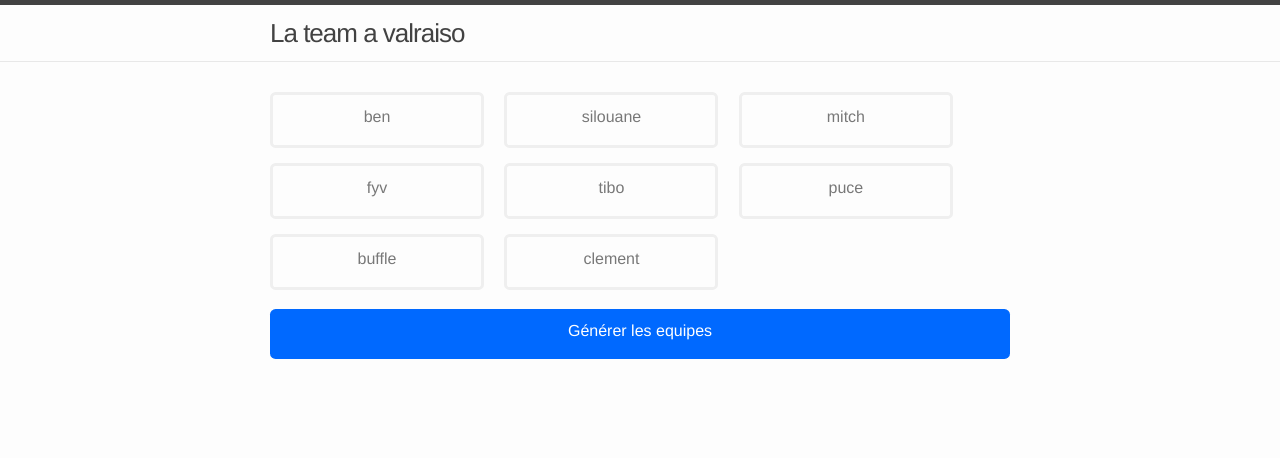
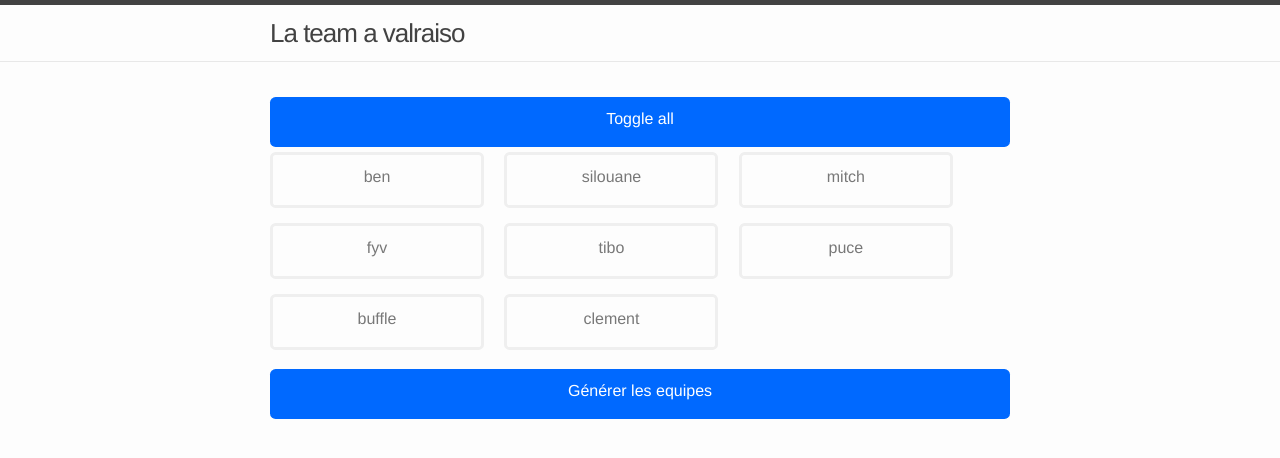
Before and after one commit to valraiso/la-team-a, a Jekyll site: the page built from index.html, in a window 1280 px wide. Shown: the top 458 px of the page. Built offline with Jekyll 4.4.1, drawn with Linux system fonts in a browser that asks for light colours.

Commit message:
add toggleall button on top

```diff
--- a/_layouts/default.html
+++ b/_layouts/default.html
@@ -82,6 +82,10 @@
         e.preventDefault();
       });
 
+      $(document).on('click', '#toggle', function (e) {
+        $('li a').toggleClass('selected');
+      });
+
       $(document).on('click', '#generate', function(e) {
         var all = $('li a.selected').map(function(i, x) {
           return $(x).text().trim();
--- a/index.html
+++ b/index.html
@@ -3,6 +3,7 @@ layout: default
 ---
 
 <div class="home">
+  <div id="toggle" class="btn">Toggle all</div>
   <ul class="list">
     {% for s in site.data.players %}
     <li>
@@ -16,9 +17,6 @@ layout: default
 </div>
 
 <div class="teams">
-  <div class="wrapper">
-    <div class="team"><span class="badge">1</span> ben + mitch</div>
-    <div class="team"><span class="badge">2</span> fyv + silouane</div>
-  </div>
+  <div class="wrapper"></div>
   <div class="btn" id="choose">Choisir les joueurs</div>
 </div>
```
Also changed, not shown: 1 other file.
